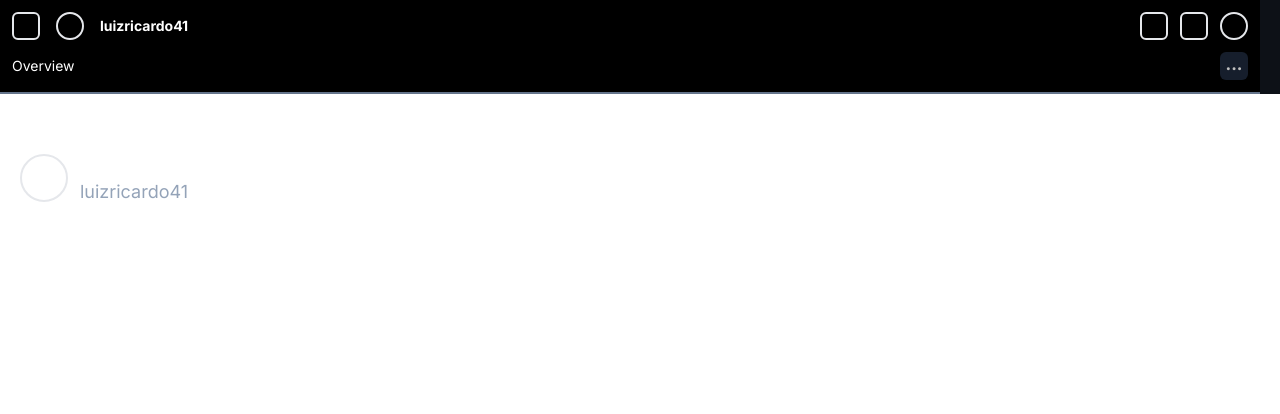
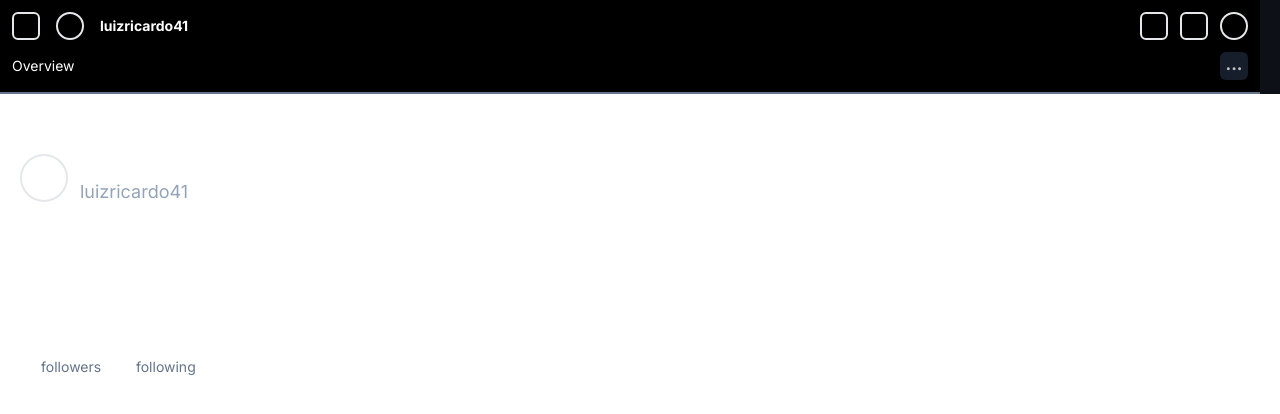
Before and after one commit to luizricardo41/github-search-profiles, a Next.js app: page /profile in a window 1280 px wide. Shown: the top 414 px of the page. Built offline with nearby package versions, Linux system fonts and the light colour scheme.

Commit message:
Adição de sections com bio e informações redes sociais e email

```diff
--- a/src/app/profile/page.tsx
+++ b/src/app/profile/page.tsx
@@ -34,6 +34,18 @@ export default function profile() {
           </div>
         </div>
       </section>
+      <section className='px-5'>
+        <p className='text-white text-base'>Bio se tiver</p>
+      </section>
+      <section className='p-5 gap-1 flex flex-col'>
+        <p className='text-sm text-white'>luiz@email.com</p>
+        <p className='text-sm text-white'>blog</p>
+        <div>
+          <span className='text-white text-sm font-bold'>35 </span> <span className='text-slate-500 text-sm'>followers</span>
+          <span className='text-white'> &middot; </span>
+          <span className='text-white text-sm font-bold'>58 </span> <span className='text-slate-500 text-sm'>following</span>
+        </div>
+      </section>
     </ProfileProvider>
   )
 }
```
